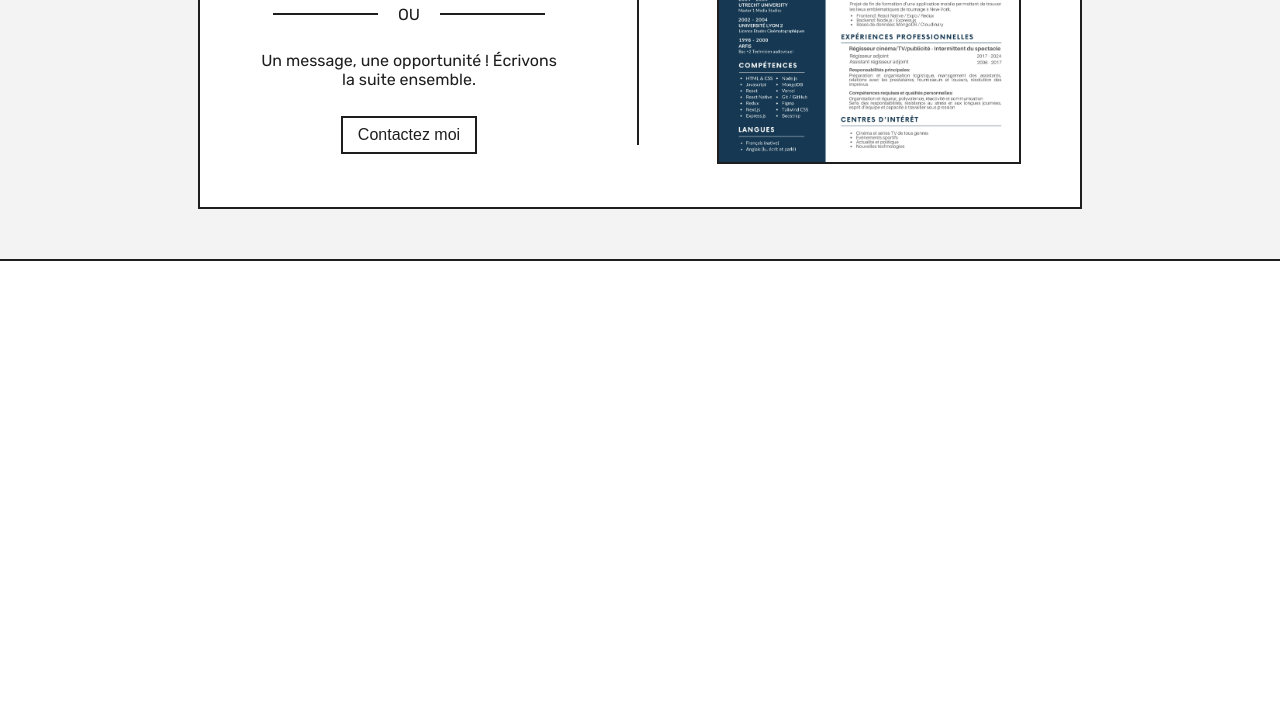
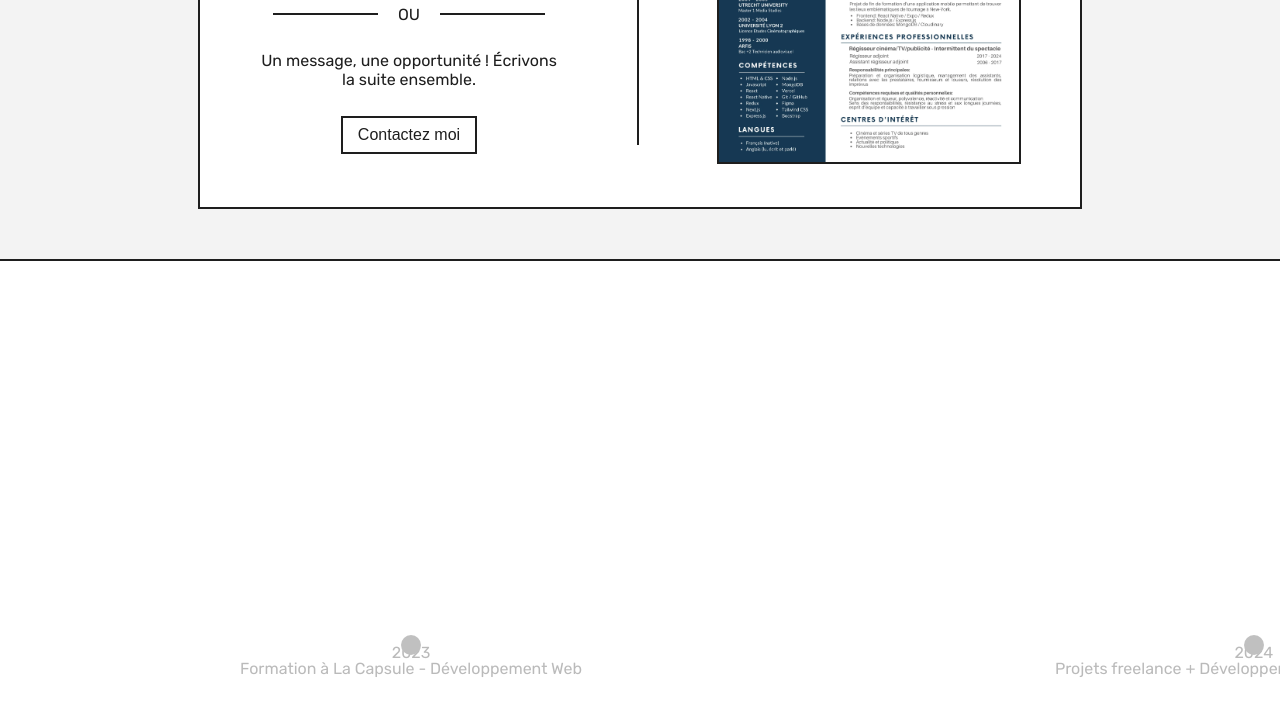
Before and after one commit to Matteus888/my-portfolio, a plain HTML site: page index.html in a window 1280 px wide. Shown: the part 1730-2446 px from the top of the page. Drawn offline with nearby package versions, Linux system fonts and the light colour scheme.

Commit message:
Formation section in progress

```diff
--- a/css/formation.css
+++ b/css/formation.css
@@ -1,56 +1,83 @@
 .formation-scroll-wrapper {
+  width: 300vh;
   height: 300vh;
   position: relative;
   border-top: 2px solid var(--line-color);
 }
 
 .formation {
+  position: relative;
+  top: 0;
+  left: 0;
+  width: 100%;
+  background-color: var(--background-color);
+  z-index: 8;
+  display: flex;
+  align-items: center;
+  justify-content: center;
+  min-height: 100vh;
+  opacity: 1;
+  transition: transform 0.5s ease;
+}
+
+.formation.sticky {
   position: fixed;
   top: 0;
   left: 0;
+  width: 100%;
   height: 100vh;
-  background-color: var(--background-color);
-  z-index: 10;
-  display: flex;
-  align-items: center;
-  justify-content: center;
-  width: 100vw;
-  visibility: hidden;
-  pointer-events: none;
-}
-
-.formation.visible {
-  visibility: visible;
-  /* <- visible seulement pendant le scroll wrapper */
+  z-index: 9;
+  transform: translate(0, 0);
 }
 
 .formation-container {
   position: relative;
-  width: 4px;
-  background: #333;
-  height: 80%;
+  display: flex;
+  justify-content: space-between;
+  align-items: center;
+  width: 80%;
+}
+
+.progress-line {
+  position: absolute;
+  top: 50%;
+  left: 0;
+  width: 0%;
+  background-color: pink;
+  height: 2px;
+  z-index: 1;
+  transition: width 0.3s ease;
 }
 
 .formation-item {
   position: relative;
-  margin: 60px 0;
-  left: 20px;
   opacity: 0.3;
-  transition: opacity 0.5s ease;
+  transform: scale(1);
+  transition: opacity 0.5s ease, transform 0.5s ease;
+  text-align: center;
 }
 
 .formation-item.active {
   opacity: 1;
   font-weight: bold;
+  transform: scale(1.05);
+  transition: opacity 0.5s ease 0.1s, transform 0.5s ease 0.1s;
 }
 
 .formation-item::before {
   content: '';
   position: absolute;
-  left: -28px;
-  top: 0;
+  top: -10px;
+  left: 50%;
+  transform: translateX(-50%);
   width: 20px;
   height: 20px;
   background: #333;
   border-radius: 50%;
+  transition: background-color 0.3s ease, transform 0.3s ease;
 }
+
+.formation-item.active::before {
+  background-color: #ff69b4;
+  transform: translateX(-50%) scale(1.2);
+}
--- a/css/sidebar.css
+++ b/css/sidebar.css
@@ -12,7 +12,7 @@
   align-items: center;
   justify-content: center;
   gap: 20px;
-  z-index: 9;
+  z-index: 10;
   transition: left 0.4s ease-in-out;
 }
 
--- a/index.html
+++ b/index.html
@@ -235,6 +235,7 @@
     <div class="formation-scroll-wrapper">
       <section class="formation" id="formations">
         <div class="formation-container">
+          <div class="progress-line"></div>
           <div class="formation-item active">
             <span class="year">2023</span>
             <p>Formation à La Capsule - Développement Web</p>
@@ -250,6 +251,7 @@
         </div>
       </section>
     </div>
+
 
 
     <!-- Skills Section -->
--- a/js/timeline.js
+++ b/js/timeline.js
@@ -1,30 +1,70 @@
 export function setupTimeline() {
   const section = document.querySelector("#formations");
+  const wrapper = document.querySelector(".formation-scroll-wrapper");
   const steps = document.querySelectorAll(".formation-item");
-  const wrapper = document.querySelector(".formation-scroll-wrapper");
+  const progressLine = document.querySelector(".progress-line");
 
-  if (!section || steps.length === 0 || !wrapper) return;
+  if (!section || !wrapper || !steps.length || !progressLine) return;
 
-  window.addEventListener("scroll", () => {
-    const scrollTop = window.scrollY;
+  let ticking = false;
+
+  function handleScroll() {
     const wrapperTop = wrapper.offsetTop;
     const wrapperHeight = wrapper.offsetHeight;
+    const windowHeight = window.innerHeight;
+    const scrollY = window.scrollY;
 
-    const inSection = scrollTop >= wrapperTop && scrollTop <= wrapperTop + wrapperHeight - window.innerHeight;
+    const start = wrapperTop;
+    const end = start + wrapperHeight - windowHeight;
+    const totalScrollableDistance = end - start;
 
-    if (inSection) {
-      section.classList.add("visible");
+    // On vérifie si on est dans la zone de la section
+    if (scrollY >= start && scrollY <= end) {
+      // Fixer la section en haut de la page
+      section.classList.add("sticky");
+    } else {
+      // Relâcher la section dès que l'on sort de la zone sticky
+      section.classList.remove("sticky");
+    }
 
-      const progress = (scrollTop - wrapperTop) / (wrapperHeight - window.innerHeight);
-      const stepIndex = Math.floor(progress * steps.length);
+    // Calcul de la progression de la barre de progression
+    if (scrollY < start) {
+      // Avant la section : réinitialiser la barre et les étapes
+      progressLine.style.width = `0%`;
+      steps.forEach((step) => step.classList.remove("active"));
+    } else if (scrollY >= end) {
+      // Après la section : barre pleine et toutes les étapes activées
+      progressLine.style.width = `100%`;
+      steps.forEach((step) => step.classList.add("active"));
+    } else {
+      // Pendant la section : calculer la progression
+      const scrolled = scrollY - start;
+      const progress = scrolled / totalScrollableDistance;
+      progressLine.style.width = `${progress * 100}%`;
 
-      steps.forEach((step, i) => {
-        step.classList.toggle("active", i <= stepIndex);
-      });
+      const progressWidth = progressLine.offsetWidth;
+
+      // Activation progressive des étapes
+      steps.forEach((step) => {
+        const circleLeft = step.offsetLeft + step.offsetWidth / 2;
+        if (progressWidth >= circleLeft) {
+          step.classList.add("active");
         } else {
-      section.classList.remove("visible");
-      steps.forEach((step) => step.classList.remove("active"));
-      steps[0].classList.add("active");
+          step.classList.remove("active");
         }
       });
     }
+
+    ticking = false;
+  }
+
+  window.addEventListener("scroll", () => {
+    if (!ticking) {
+      window.requestAnimationFrame(handleScroll);
+      ticking = true;
+    }
+  });
+
+  // Lancer au chargement
+  handleScroll();
+}
```
Lines whose indentation alone changed are shown as unchanged.
